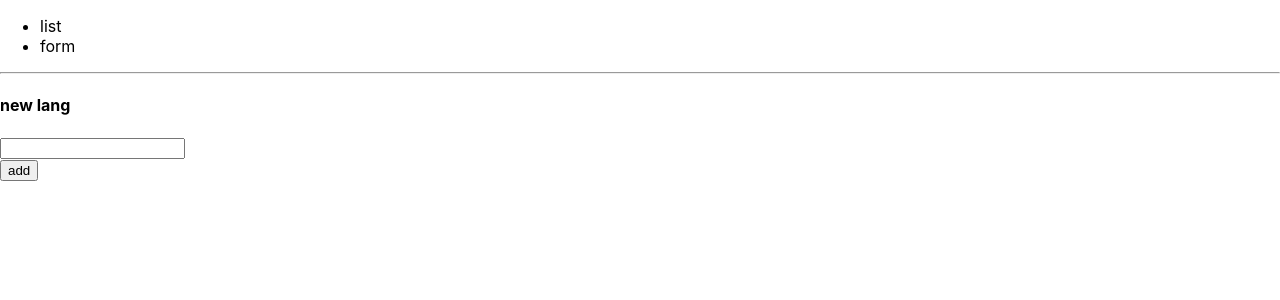
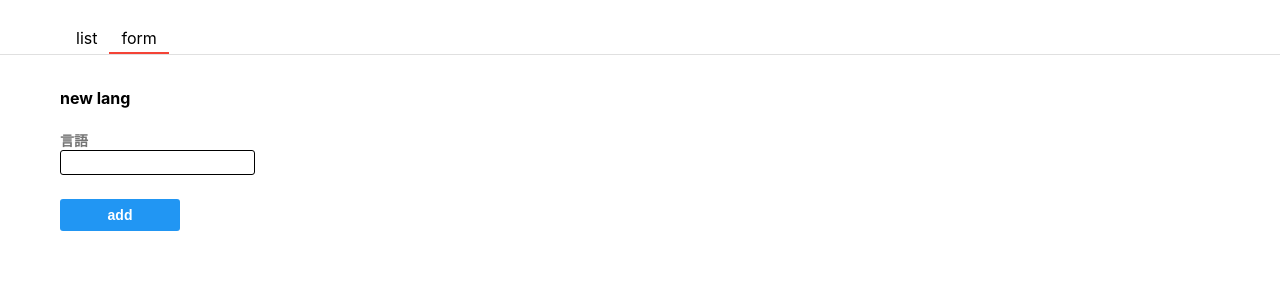
Before and after one commit to kai02221514/tutorial, a React (Create React App) app: page / in a window 1280 px wide. Both pictures are taken after a click on the item "form". Shown: the top 300 px of the page. Built offline with nearby package versions, Linux system fonts and the light colour scheme.

Commit message:
Reactのスタイル

```diff
--- a/src/App.js
+++ b/src/App.js
@@ -1,11 +1,42 @@
-import { useState } from "react";
+import styled from "styled-components";
+import { useEffect,useState } from "react";
 import { List } from "./Components/List"
 import { Form } from "./Components/Form"
-import { Language } from "./Components/lang"
+import { getLanguages } from "./Components/lang"
+
+const Header = styled.header`
+display: flex;
+justify-content: space-between;
+padding: 24px 64px 0;
+border-bottom: 1px solid #E0E0E0;
+`
+
+const HeaderUl = styled.ul`
+display: flex;
+margin: 0;
+padding: 0;`
+
+const HeaderLi = styled.li`
+list-style: none;
+padding: 4px 12px;
+cursor: pointer;
+border-bottom: ${props => props.focused ? "2px solid #F44336" : "none"};
+`
+
 
 function App() {
   const [tab,setTab] = useState('list');
-  const [langs,setLangs] = useState(Language);
+  const [langs,setLangs] = useState([]);
+
+useEffect(() => {
+  console.log('A');
+  fetchLanguages();
+}, [])
+
+const fetchLanguages = async () => {
+  const languages = await getLanguages();
+  setLangs(languages);
+}
 
 const addLang = (lang) => {
   setLangs([...langs,lang]);
@@ -14,13 +45,12 @@
 
   return (
 <div>
-  <header>
-    <ul>
-      <li onClick={() => setTab('list')}>list</li>
-      <li onClick={() => setTab('form')}>form</li>
-    </ul>
-  </header>
-  <hr/>
+  <Header>
+    <HeaderUl>
+      <HeaderLi focused={tab === "list"} onClick={() => setTab('list')}>list</HeaderLi>
+      <HeaderLi focused={tab === "form"} onClick={() => setTab('form')}>form</HeaderLi>
+    </HeaderUl>
+  </Header>
   {
     tab === 'list' ? <List langs={langs}/> : <Form onAddLang={addLang}/>
   }
--- a/src/Components/Form.js
+++ b/src/Components/Form.js
@@ -1,4 +1,31 @@
 import { useState } from 'react';
+import { Button } from './button';
+import styled from 'styled-components';
+
+const Container = styled.div`
+padding: 12px 60px;
+`
+
+const Label = styled.label`
+  display: flex;
+  color: #757575;
+  font-size: 14px;
+  font-weight: bold;
+  `
+
+  const Input = styled.input`
+  border-radius: 3px;
+  padding: 4px 8px;
+  border: 1px solid black;
+`
+
+const ButtonContainer = styled.div`
+  margin-top: 24px;
+`
+
+const FormButton = styled(Button)`
+  width: 120px;
+`
 
 export const Form = ({ onAddLang }) => {
 const [text,setText] = useState('');
@@ -8,20 +35,21 @@
     onAddLang(text);
 }
     return(
-        <div>
+        <Container>
            <h4>new lang</h4>
            <form onSubmit={submitForm}>
                <div>
-                   <input
+                   <Label>言語</Label>
+                   <Input
                    type="text"
                    value={text}
                    onChange={(a) => setText(a.target.value)}
                    />
                </div>
-               <div>
-                   <button>add</button>
-               </div>
+               <ButtonContainer>
+                   <FormButton>add</FormButton>
+               </ButtonContainer>
            </form>
-        </div>
+        </Container>
     )
 }
--- a/src/Components/List.js
+++ b/src/Components/List.js
@@ -1,22 +1,26 @@
-import { useEffect } from 'react';
+import styled from "styled-components";
+
+const Container = styled.div`
+padding: 12px 64px;`
+
+const ListItem = styled.div`
+padding 8px 16px;
+
+&:nth-child(n+2) {
+    border-top: 1px solid #D9DBDE;
+}
+`
 
 export const List = ({ langs }) => {
 
-useEffect(() => {
-    console.log('a');
-
-    return () => {
-        console.log('a:unmount');
-    }
-})
 
     return(
-        <div>
+        <Container>
         {
             langs.map((lang, index) => {
-                return <div key={index}>{ lang }</div>
+                return <ListItem key={index}>{ lang }</ListItem>
             })
         }
-        </div>
+        </Container>
     )
 }
--- /dev/null
+++ b/src/Components/button.js
@@ -0,0 +1,13 @@
+import styled from "styled-components";
+
+export const Button = styled.button`
+border: none;
+ border-radius: 3px;
+  background-color: #2196F3;
+  padding: 8px 16px;
+  min-width: 100px;
+  font-size: 14px;
+  font-weight: bold;
+  color: white;
+  cursor: pointer;
+  `
--- a/src/Components/lang.js
+++ b/src/Components/lang.js
@@ -3,3 +3,11 @@
     'C++',
     'PHP'
 ];
+
+export const getLanguages = () => {
+    return new Promise((resolve) => {
+        setTimeout(() => {
+            resolve(Language);
+        }, 1000)
+        })
+    }
```
Also changed, not shown: 1 other file (tests, documents, lock files or other folders).
